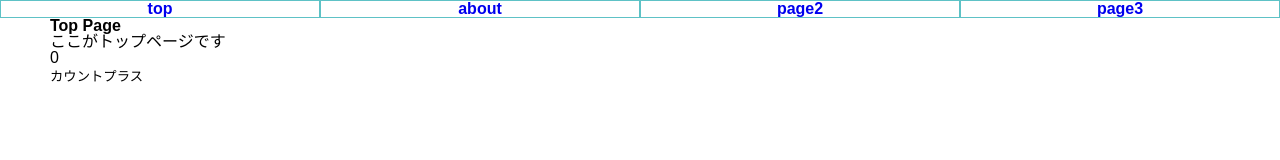
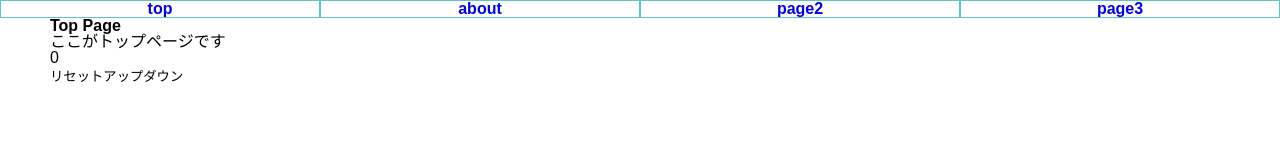
Before and after one commit to yodakaEngineer/react-practice, a React (Create React App) app: page / in a window 1280 px wide. Shown: the top 160 px of the page. Built offline with nearby package versions, Linux system fonts and the light colour scheme.

Commit message:
change Counter.

```diff
--- a/src/components/Counter/Counter.tsx
+++ b/src/components/Counter/Counter.tsx
@@ -1,13 +1,40 @@
 import React, {useState} from "react";
+
+type btnProps = {
+    name: string,
+    onChangeCount: any
+}
+
+const Btn: React.FC<btnProps> = (props) => {
+    const btn = (
+        <button onClick={(e)=>props.onChangeCount()}>
+            {props.name}
+        </button>
+    )
+    return (btn)
+}
 
 const Counter: React.FC = () => {
     const [count, setCount] = useState(0)
+    const countUp = () => {
+        return () => setCount(count + 1)
+    };
+    const countDown = () => {
+        return () => setCount((prevCount)=> {
+            return prevCount === 0 ? prevCount : prevCount - 1
+        })
+    }
+
+    const reset = () => {
+        return () => setCount(0)
+    }
+
     return (
         <div>
             <p>{count}</p>
-            <button onClick={()=>setCount(count+1)}>
-                カウントプラス
-            </button>
+            <Btn name='リセット' onChangeCount={reset()}/>
+            <Btn name='アップ' onChangeCount={countUp()}/>
+            <Btn name='ダウン' onChangeCount={countDown()}/>
         </div>
     )
 }
```
